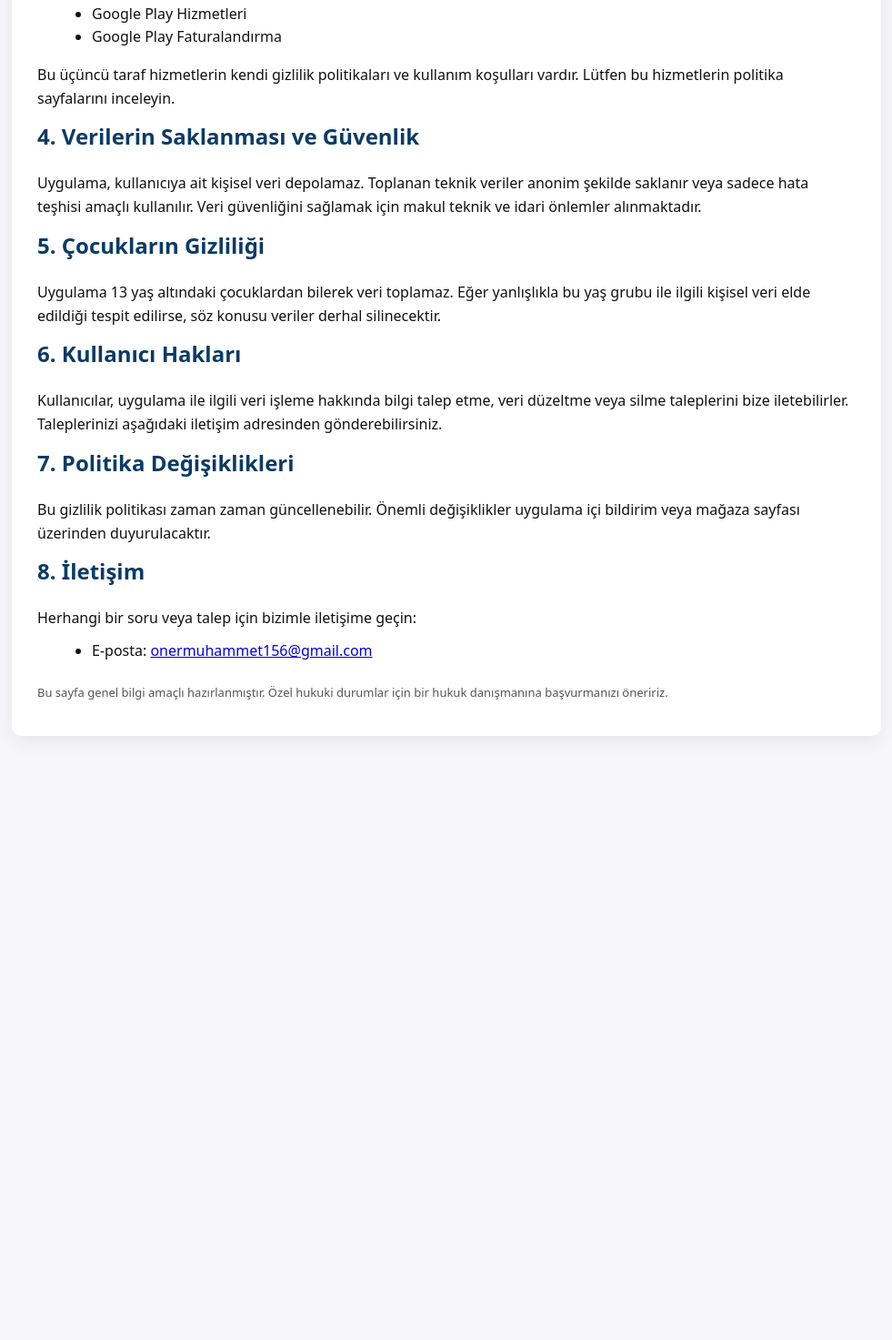
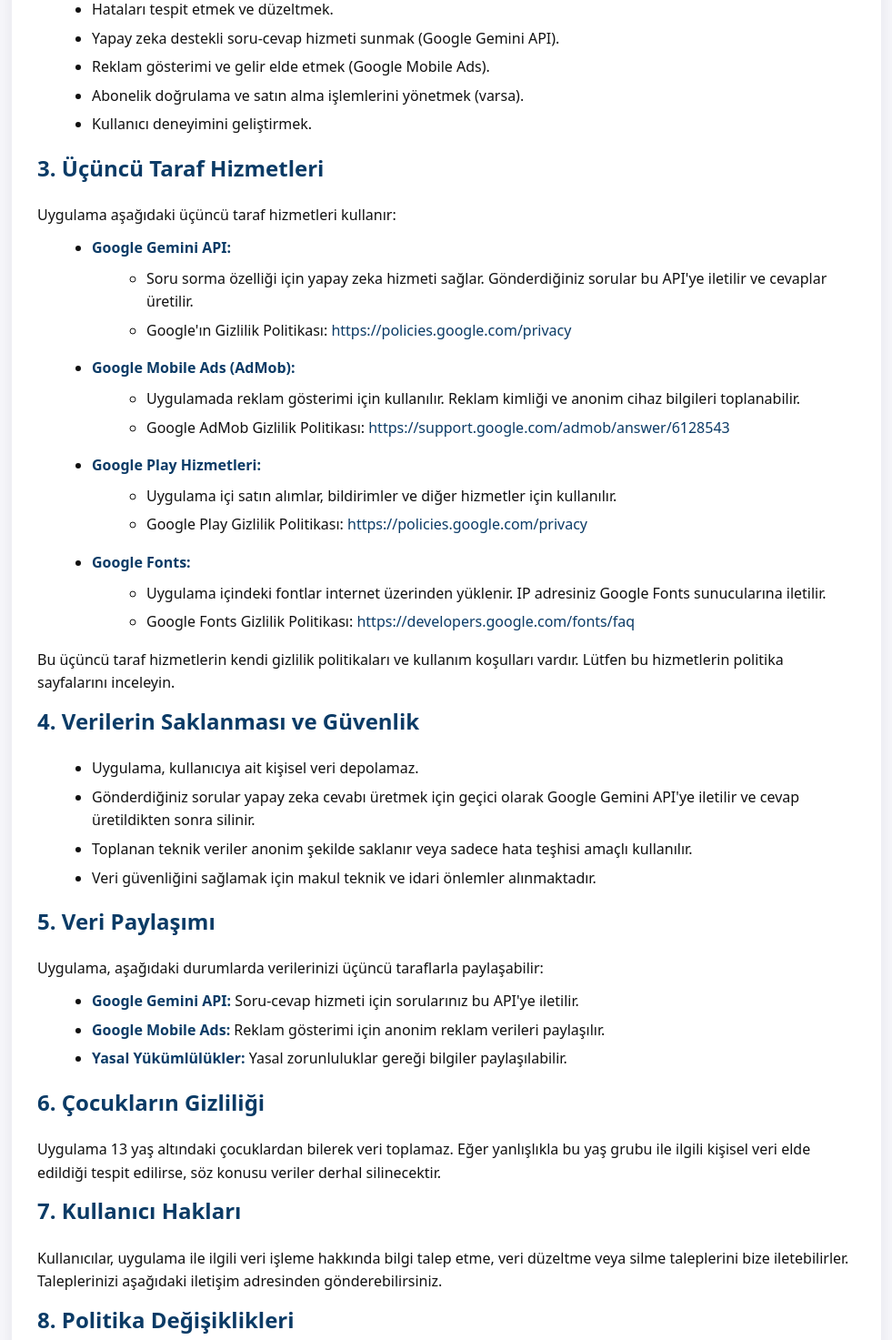
Before and after one commit to muhammetoner/privacy-policy, a plain HTML site: page index.html in a window 1280 px wide. Shown: the part 847-2320 px from the top of the page at 91% size, without its empty margins (149-1130 px from the left). Before the commit the page ends 1718 px from the top, so only its background shows below. Drawn offline with Linux system fonts and the light colour scheme.

Commit message:
Correct capitalization and improve privacy policy text

```diff
--- a/index.html
+++ b/index.html
@@ -1,35 +1,44 @@
-
 <!doctype html>
 <html lang="tr">
 <head>
   <meta charset="utf-8">
   <meta name="viewport" content="width=device-width, initial-scale=1">
-  <title>Gizlilik Politikası - fıkıhNet</title>
+  <title>Gizlilik Politikası - FıkıhNet</title>
   <style>
     body{font-family:system-ui,-apple-system,Segoe UI,Roboto,"Helvetica Neue",Arial;line-height:1.6;color:#111;background:#f7f7fb;padding:24px}
     .container{max-width:900px;margin:30px auto;background:#fff;padding:28px;border-radius:10px;box-shadow:0 6px 20px rgba(16,24,40,0.08)}
     h1,h2{color:#0b3b66;margin-top:0}
     p{margin:10px 0}
     ul{margin:8px 0 16px 20px}
+    li{margin:6px 0}
     footer{font-size:13px;color:#555;margin-top:22px}
     .meta{font-size:13px;color:#6b7280}
     code{background:#eef2ff;padding:2px 6px;border-radius:4px}
+    a{color:#0b3b66;text-decoration:none}
+    a:hover{text-decoration:underline}
+    strong{color:#0b3b66}
   </style>
 </head>
 <body>
   <div class="container">
     <h1>Gizlilik Politikası</h1>
-    <p class="meta">Son Güncelleme: 09.12.2025 &nbsp;|&nbsp; Uygulama: <strong>fıkıhNet</strong></p>
+    <p class="meta">Son Güncelleme: 09.12.2025 &nbsp;|&nbsp; Uygulama: <strong>FıkıhNet</strong></p>
 
-    <p>Bu Gizlilik Politikası, <strong>fıkıhNet</strong> uygulamasını kullanan kişilerin bilgilerinin nasıl toplandığını, işlendiğini ve korunduğunu açıklamaktadır. Uygulamayı kullanarak bu politikayı kabul etmiş sayılırsınız.</p>
+    <p>Bu Gizlilik Politikası, <strong>FıkıhNet</strong> uygulamasını kullanan kişilerin bilgilerinin nasıl toplandığını, işlendiğini ve korunduğunu açıklamaktadır. Uygulamayı kullanarak bu politikayı kabul etmiş sayılırsınız.</p>
 
     <h2>1. Toplanan Bilgiler</h2>
     <p>Uygulamamız temel işlevleri için <strong>kullanıcıdan doğrudan kişisel veri talep etmez</strong>. Ancak aşağıdaki teknik veya işlem bilgileri sınırlı olarak toplanabilir:</p>
     <ul>
-      <li><strong>Cihaz bilgileri:</strong> Cihaz modeli, işletim sistemi sürümü, uygulama sürümü gibi anonim teknik veriler.</li>
-      <li><strong>Hata kayıtları (crash report):</strong> Uygulamanın performansını ve kararlılığını artırmak amacıyla toplanır.</li>
-      <li><strong>Ödeme/abonelik bilgileri:</strong> Uygulama içi satın alımlar varsa, ödemeler Google Play tarafından yönetilir; uygulama geliştiricisi olarak biz kredi kartı veya ödeme bilgilerine erişmeyiz.</li>
-      <li><strong>Kullanıcı tarafından girilen içerik (varsa):</strong> Kullanıcı uygulama içindeki formlara veya alanlara veri girerse, bu veriler yalnızca uygulama içinde işlenir ve sizin onayınız olmadan paylaşılmaz.</li>
+      <li><strong>Cihaz Bilgileri:</strong> Cihaz modeli, işletim sistemi sürümü, uygulama sürümü gibi anonim teknik veriler.</li>
+      <li><strong>Hata Kayıtları (Crash Reports):</strong> Uygulamanın performansını ve kararlılığını artırmak amacıyla toplanır.</li>
+      <li><strong>Kullanıcı İçeriği:</strong>
+        <ul>
+          <li>Soru sorma özelliği kullanıldığında, gönderdiğiniz sorular <strong>Google Gemini API</strong>'ye iletilir. Bu sorular yapay zeka tarafından işlenerek cevaplar üretilir.</li>
+          <li>Kullanıcı uygulama içindeki formlara veya alanlara veri girerse, bu veriler yalnızca uygulama içinde işlenir ve sizin onayınız olmadan paylaşılmaz.</li>
+        </ul>
+      </li>
+      <li><strong>Ödeme/Abonelik Bilgileri:</strong> Uygulama içi satın alımlar varsa, ödemeler Google Play tarafından yönetilir. Uygulama geliştiricisi olarak biz kredi kartı veya ödeme bilgilerine erişmeyiz.</li>
+      <li><strong>Reklam Verileri:</strong> Google Mobile Ads (AdMob) servisi reklam gösterimi için anonim reklam kimliği ve cihaz bilgileri toplayabilir.</li>
     </ul>
 
     <h2>2. Bilgilerin Kullanım Amaçları</h2>
@@ -37,38 +46,75 @@
     <ul>
       <li>Uygulamanın düzgün çalışmasını sağlamak ve performans iyileştirmeleri yapmak.</li>
       <li>Hataları tespit etmek ve düzeltmek.</li>
+      <li>Yapay zeka destekli soru-cevap hizmeti sunmak (Google Gemini API).</li>
+      <li>Reklam gösterimi ve gelir elde etmek (Google Mobile Ads).</li>
       <li>Abonelik doğrulama ve satın alma işlemlerini yönetmek (varsa).</li>
       <li>Kullanıcı deneyimini geliştirmek.</li>
     </ul>
 
     <h2>3. Üçüncü Taraf Hizmetleri</h2>
-    <p>Uygulama aşağıdaki üçüncü taraf hizmetleri kullanabilir:</p>
+    <p>Uygulama aşağıdaki üçüncü taraf hizmetleri kullanır:</p>
     <ul>
-      <li>Google Play Hizmetleri</li>
-      <li>Google Play Faturalandırma</li>
+      <li><strong>Google Gemini API:</strong>
+        <ul>
+          <li>Soru sorma özelliği için yapay zeka hizmeti sağlar. Gönderdiğiniz sorular bu API'ye iletilir ve cevaplar üretilir.</li>
+          <li>Google'ın Gizlilik Politikası: <a href="https://policies.google.com/privacy" target="_blank">https://policies.google.com/privacy</a></li>
+        </ul>
+      </li>
+      <li><strong>Google Mobile Ads (AdMob):</strong>
+        <ul>
+          <li>Uygulamada reklam gösterimi için kullanılır. Reklam kimliği ve anonim cihaz bilgileri toplanabilir.</li>
+          <li>Google AdMob Gizlilik Politikası: <a href="https://support.google.com/admob/answer/6128543" target="_blank">https://support.google.com/admob/answer/6128543</a></li>
+        </ul>
+      </li>
+      <li><strong>Google Play Hizmetleri:</strong>
+        <ul>
+          <li>Uygulama içi satın alımlar, bildirimler ve diğer hizmetler için kullanılır.</li>
+          <li>Google Play Gizlilik Politikası: <a href="https://policies.google.com/privacy" target="_blank">https://policies.google.com/privacy</a></li>
+        </ul>
+      </li>
+      <li><strong>Google Fonts:</strong>
+        <ul>
+          <li>Uygulama içindeki fontlar internet üzerinden yüklenir. IP adresiniz Google Fonts sunucularına iletilir.</li>
+          <li>Google Fonts Gizlilik Politikası: <a href="https://developers.google.com/fonts/faq" target="_blank">https://developers.google.com/fonts/faq</a></li>
+        </ul>
+      </li>
     </ul>
     <p>Bu üçüncü taraf hizmetlerin kendi gizlilik politikaları ve kullanım koşulları vardır. Lütfen bu hizmetlerin politika sayfalarını inceleyin.</p>
 
     <h2>4. Verilerin Saklanması ve Güvenlik</h2>
-    <p>Uygulama, kullanıcıya ait kişisel veri depolamaz. Toplanan teknik veriler anonim şekilde saklanır veya sadece hata teşhisi amaçlı kullanılır. Veri güvenliğini sağlamak için makul teknik ve idari önlemler alınmaktadır.</p>
+    <ul>
+      <li>Uygulama, kullanıcıya ait kişisel veri depolamaz.</li>
+      <li>Gönderdiğiniz sorular yapay zeka cevabı üretmek için geçici olarak Google Gemini API'ye iletilir ve cevap üretildikten sonra silinir.</li>
+      <li>Toplanan teknik veriler anonim şekilde saklanır veya sadece hata teşhisi amaçlı kullanılır.</li>
+      <li>Veri güvenliğini sağlamak için makul teknik ve idari önlemler alınmaktadır.</li>
+    </ul>
 
-    <h2>5. Çocukların Gizliliği</h2>
+    <h2>5. Veri Paylaşımı</h2>
+    <p>Uygulama, aşağıdaki durumlarda verilerinizi üçüncü taraflarla paylaşabilir:</p>
+    <ul>
+      <li><strong>Google Gemini API:</strong> Soru-cevap hizmeti için sorularınız bu API'ye iletilir.</li>
+      <li><strong>Google Mobile Ads:</strong> Reklam gösterimi için anonim reklam verileri paylaşılır.</li>
+      <li><strong>Yasal Yükümlülükler:</strong> Yasal zorunluluklar gereği bilgiler paylaşılabilir.</li>
+    </ul>
+
+    <h2>6. Çocukların Gizliliği</h2>
     <p>Uygulama 13 yaş altındaki çocuklardan bilerek veri toplamaz. Eğer yanlışlıkla bu yaş grubu ile ilgili kişisel veri elde edildiği tespit edilirse, söz konusu veriler derhal silinecektir.</p>
 
-    <h2>6. Kullanıcı Hakları</h2>
+    <h2>7. Kullanıcı Hakları</h2>
     <p>Kullanıcılar, uygulama ile ilgili veri işleme hakkında bilgi talep etme, veri düzeltme veya silme taleplerini bize iletebilirler. Taleplerinizi aşağıdaki iletişim adresinden gönderebilirsiniz.</p>
 
-    <h2>7. Politika Değişiklikleri</h2>
+    <h2>8. Politika Değişiklikleri</h2>
     <p>Bu gizlilik politikası zaman zaman güncellenebilir. Önemli değişiklikler uygulama içi bildirim veya mağaza sayfası üzerinden duyurulacaktır.</p>
 
-    <h2>8. İletişim</h2>
+    <h2>9. İletişim</h2>
     <p>Herhangi bir soru veya talep için bizimle iletişime geçin:</p>
     <ul>
       <li>E-posta: <a href="mailto:onermuhammet156@gmail.com">onermuhammet156@gmail.com</a></li>
     </ul>
 
     <footer>
-      <p>Bu sayfa genel bilgi amaçlı hazırlanmıştır. Özel hukuki durumlar için bir hukuk danışmanına başvurmanızı öneririz.</p>
+      <p><strong>Not:</strong> Bu sayfa genel bilgi amaçlı hazırlanmıştır. Özel hukuki durumlar için bir hukuk danışmanına başvurmanızı öneririz.</p>
     </footer>
   </div>
 </body>
```
